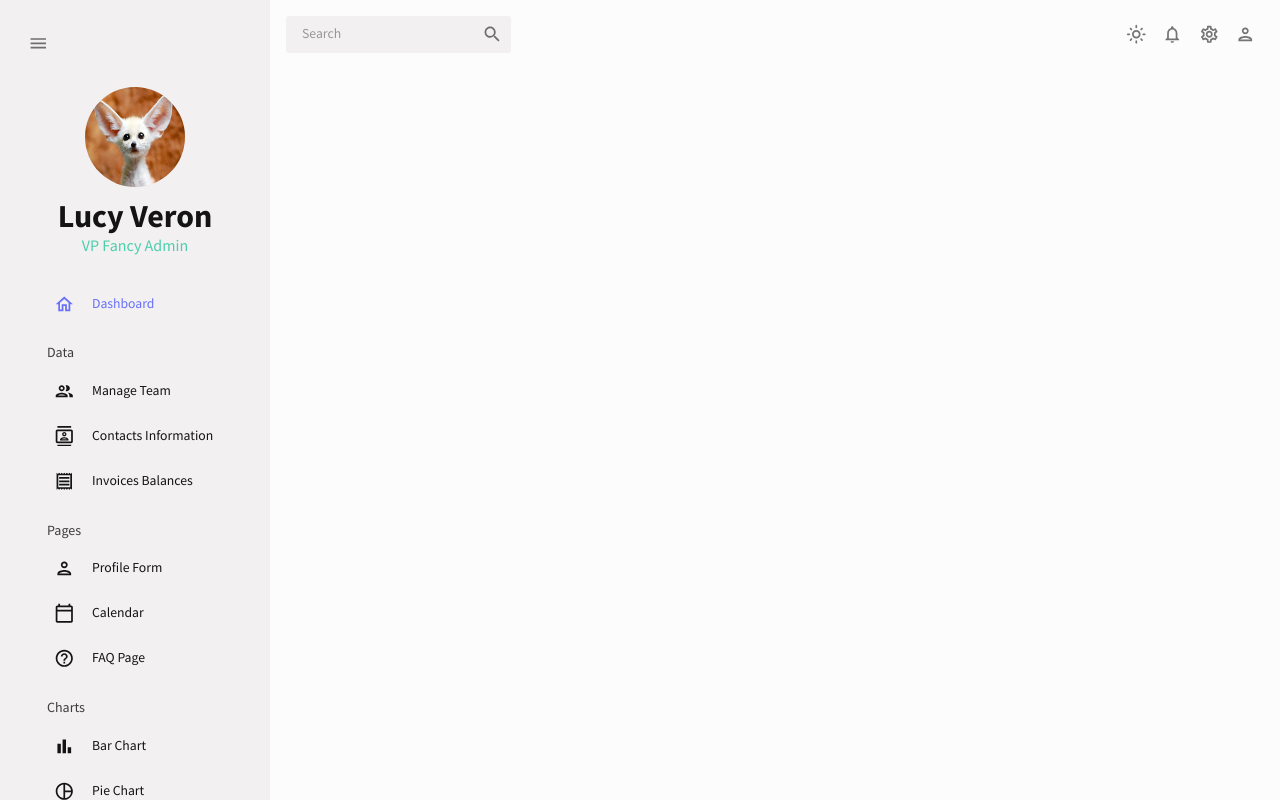
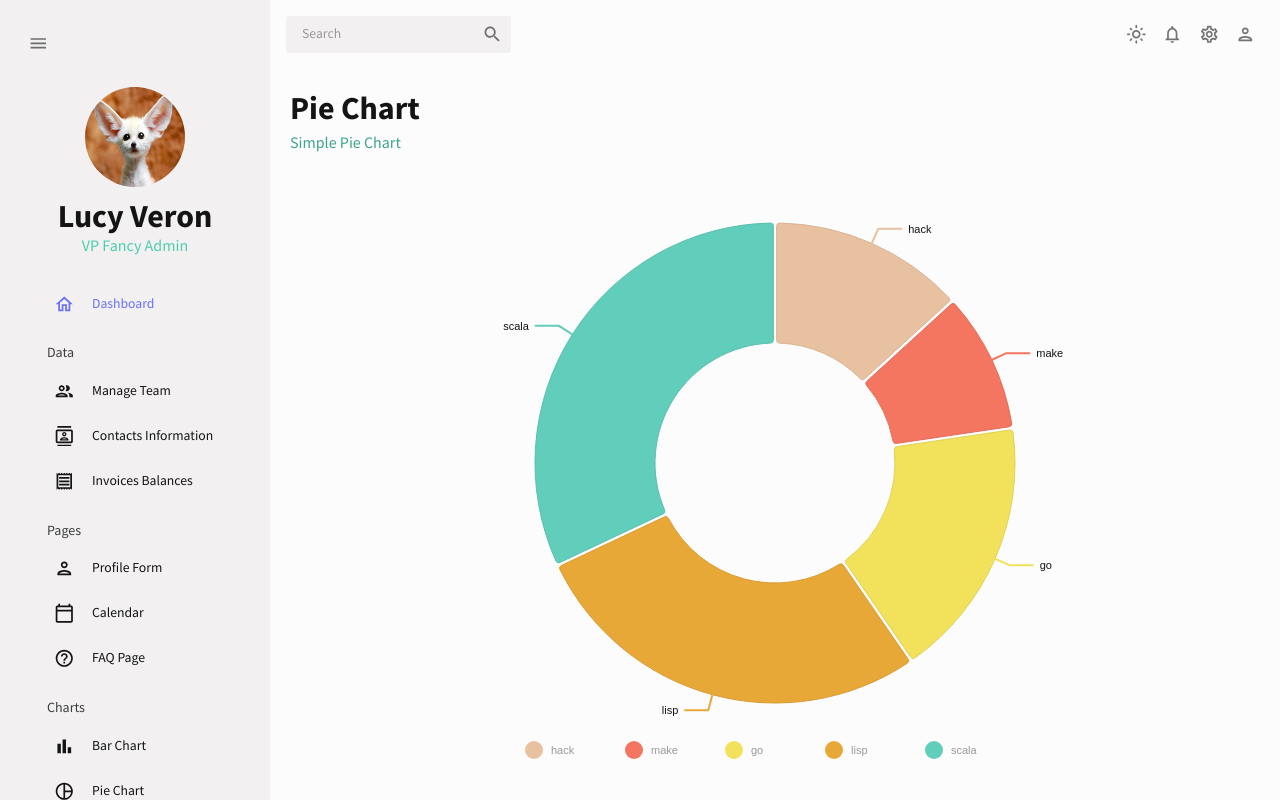
Before and after one commit to LucyVeron/react-admin, a React (Create React App) app: page /pie in a window 1280 px wide. Built offline with nearby package versions, Linux system fonts and the light colour scheme.

Commit message:
Line chart

```diff
--- a/src/App.js
+++ b/src/App.js
@@ -10,7 +10,7 @@
 import Form from './scenes/form';
 import Calendar from './scenes/calendar';
 import Bar from './scenes/bar';
-// import Pie from './scenes/pie';
+import Pie from './scenes/pie';
 // import Line from './scenes/line';
 import Faq from './scenes/faq';
 // import Geography from './scenes/geography';
@@ -35,8 +35,8 @@
               <Route path="/calendar" element={<Calendar />} />
               <Route path="/faq" element={<Faq />} />
               <Route path="/bar" element={<Bar />} />
+              <Route path="/pie" element={<Pie />} />
               {/*
-              <Route path="/pie" element={<Pie />} />
               <Route path="/line" element={<Line />} />
               <Route path="/geography" element={<Geography />} />
                */}
--- /dev/null
+++ b/src/components/PieChart.jsx
@@ -0,0 +1,120 @@
+import { ResponsivePie } from '@nivo/pie'
+import { tokens } from "../theme";
+import { useTheme } from "@mui/material";
+import { mockPieData as data } from '../data/mockData';
+
+const PieChart = () => {
+    const theme = useTheme();
+    const colors = tokens(theme.palette.mode);
+
+    return (
+        <ResponsivePie
+            data={data}
+            theme={{
+                axis: {
+                    domain: {
+                        line: {
+                            stroke: colors.grey[500]
+                        }
+                    },
+                    legend: {
+                        text: {
+                            fill: colors.grey[500]
+                        }
+                    },
+                    ticks: {
+                        line: {
+                            stroke: colors.grey[500],
+                            strokeWidth: 1
+                        },
+                        text: {
+                            fill: colors.grey[500]
+                        }
+                    },
+                    legends: {
+                        text: {
+                            fill: colors.grey[500]
+                        }
+                    },
+                }
+            }}
+            margin={{ top: 40, right: 80, bottom: 80, left: 80 }}
+            innerRadius={0.5}
+            padAngle={0.7}
+            cornerRadius={3}
+            activeOuterRadiusOffset={8}
+            borderWidth={1}
+            borderColor={{
+                from: 'color',
+                modifiers: [
+                    [
+                        'darker',
+                        0.2
+                    ]
+                ]
+            }}
+            arcLinkLabelsSkipAngle={10}
+            arcLinkLabelsTextColor={colors.grey[100]}
+            arcLinkLabelsThickness={2}
+            arcLinkLabelsColor={{ from: 'color' }}
+            enableArcLabels={false}
+            arcLabelsSkipAngle={10}
+            arcLabelsTextColor={{
+                from: 'color',
+                modifiers: [
+                    [
+                        'darker',
+                        2
+                    ]
+                ]
+            }}
+            defs={[
+                {
+                    id: 'dots',
+                    type: 'patternDots',
+                    background: 'inherit',
+                    color: 'rgba(255, 255, 255, 0.3)',
+                    size: 4,
+                    padding: 1,
+                    stagger: true
+                },
+                {
+                    id: 'lines',
+                    type: 'patternLines',
+                    background: 'inherit',
+                    color: 'rgba(255, 255, 255, 0.3)',
+                    rotation: -45,
+                    lineWidth: 6,
+                    spacing: 10
+                }
+            ]}
+            legends={[
+                {
+                    anchor: 'bottom',
+                    direction: 'row',
+                    justify: false,
+                    translateX: 0,
+                    translateY: 56,
+                    itemsSpacing: 0,
+                    itemWidth: 100,
+                    itemHeight: 18,
+                    itemTextColor: '#999',
+                    itemDirection: 'left-to-right',
+                    itemOpacity: 1,
+                    symbolSize: 18,
+                    symbolShape: 'circle',
+                    effects: [
+                        {
+                            on: 'hover',
+                            style: {
+                                itemTextColor: '#000'
+                            }
+                        }
+                    ]
+                }
+            ]}
+        />
+    )
+}
+
+export default PieChart
--- /dev/null
+++ b/src/scenes/pie/index.jsx
@@ -0,0 +1,17 @@
+import { Box } from '@mui/material'
+import React from 'react'
+import Header from '../../components/Header'
+import PieChart from '../../components/PieChart'
+
+function Pie() {
+    return (
+        <Box m="20px">
+            <Header title="Pie Chart" subtitle="Simple Pie Chart" />
+            <Box height="75vh">
+                <PieChart />
+            </Box>
+        </Box>
+    )
+}
+
+export default Pie
```
